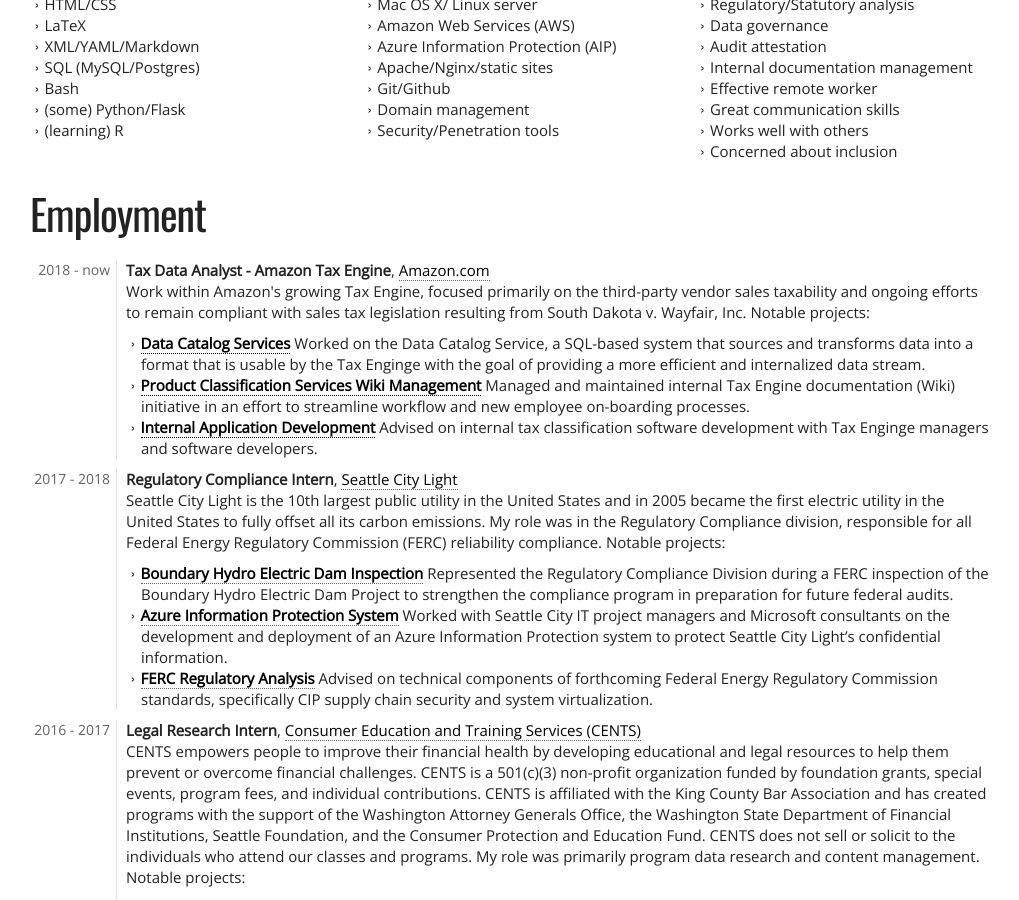
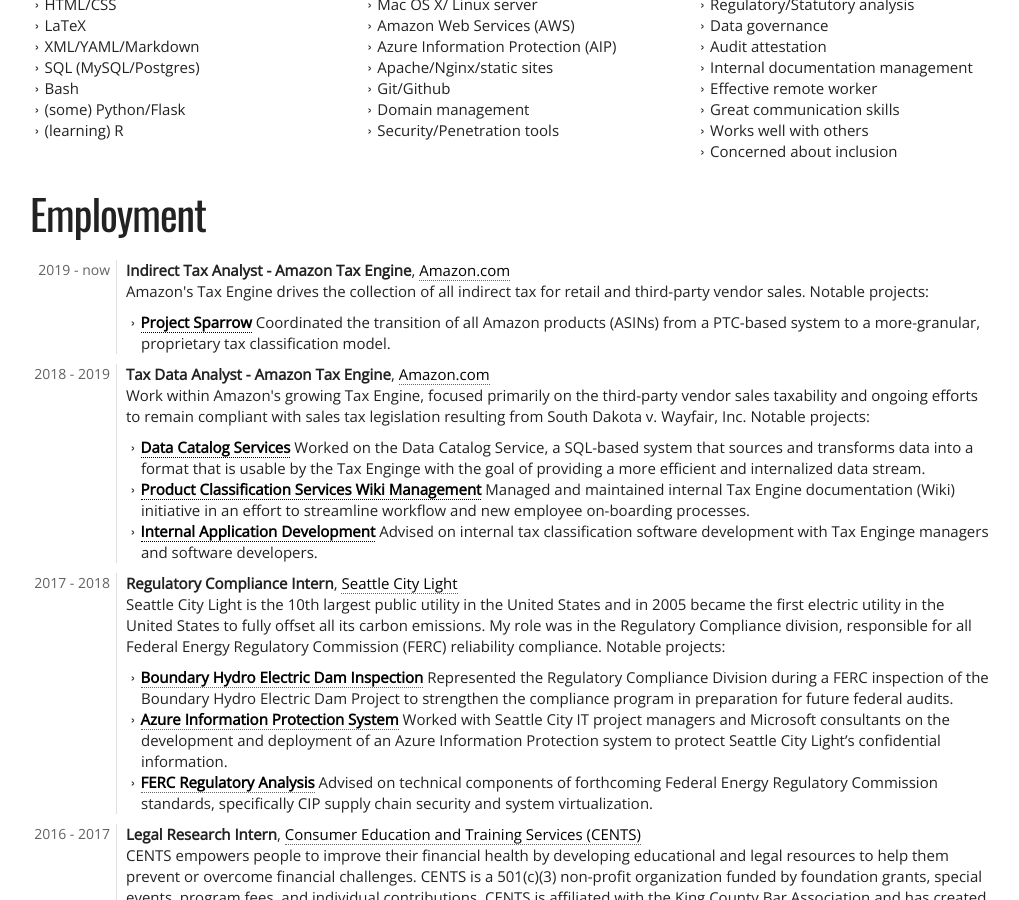
Before and after one commit to barrecan/cv, a Jekyll site: the page built from index.html, in a window 1280 px wide and 900 px high, scrolled down 425 px. Shown: the whole window, without its empty margins (130-1149 px from the left). Built offline with Jekyll 4.4.1, drawn with Linux system fonts in a browser that asks for light colours; nearby versions of some CDN libraries.

Commit message:
added FTE job

```diff
--- a/_data/cv.yml
+++ b/_data/cv.yml
@@ -15,16 +15,27 @@
 career:
   - company: Amazon.com
     link: https://www.amazon.com/
+    title: Indirect Tax Analyst - Amazon Tax Engine
+    start: 2019
+    end: now
+    description: >
+      Amazon's Tax Engine drives the collection of all indirect tax for retail and third-party vendor sales.
+    projects:
+      - title: Project Sparrow
+        link:
+        description: >-
+          Coordinated the transition of all Amazon products (ASINs) from a PTC-based system to a more-granular, proprietary tax classification model.
+  - company: Amazon.com
+    link: https://www.amazon.com/
     title: Tax Data Analyst - Amazon Tax Engine
     start: 2018
-    end: now
+    end: 2019
     description: >
       Work within Amazon's growing Tax Engine, focused primarily on the third-party vendor sales taxability and ongoing efforts to remain compliant with sales tax legislation resulting from South Dakota v. Wayfair, Inc.
     projects:
       - title: Data Catalog Services
         description: >-
           Worked on the Data Catalog Service, a SQL-based system that sources and transforms data into a format that is usable by the Tax Enginge with the goal of providing a more efficient and internalized data stream.
-        projects:
       - title: Product Classification Services Wiki Management
         description: >-
           Managed and maintained internal Tax Engine documentation (Wiki) initiative in an effort to streamline workflow and new employee on-boarding processes.
```
